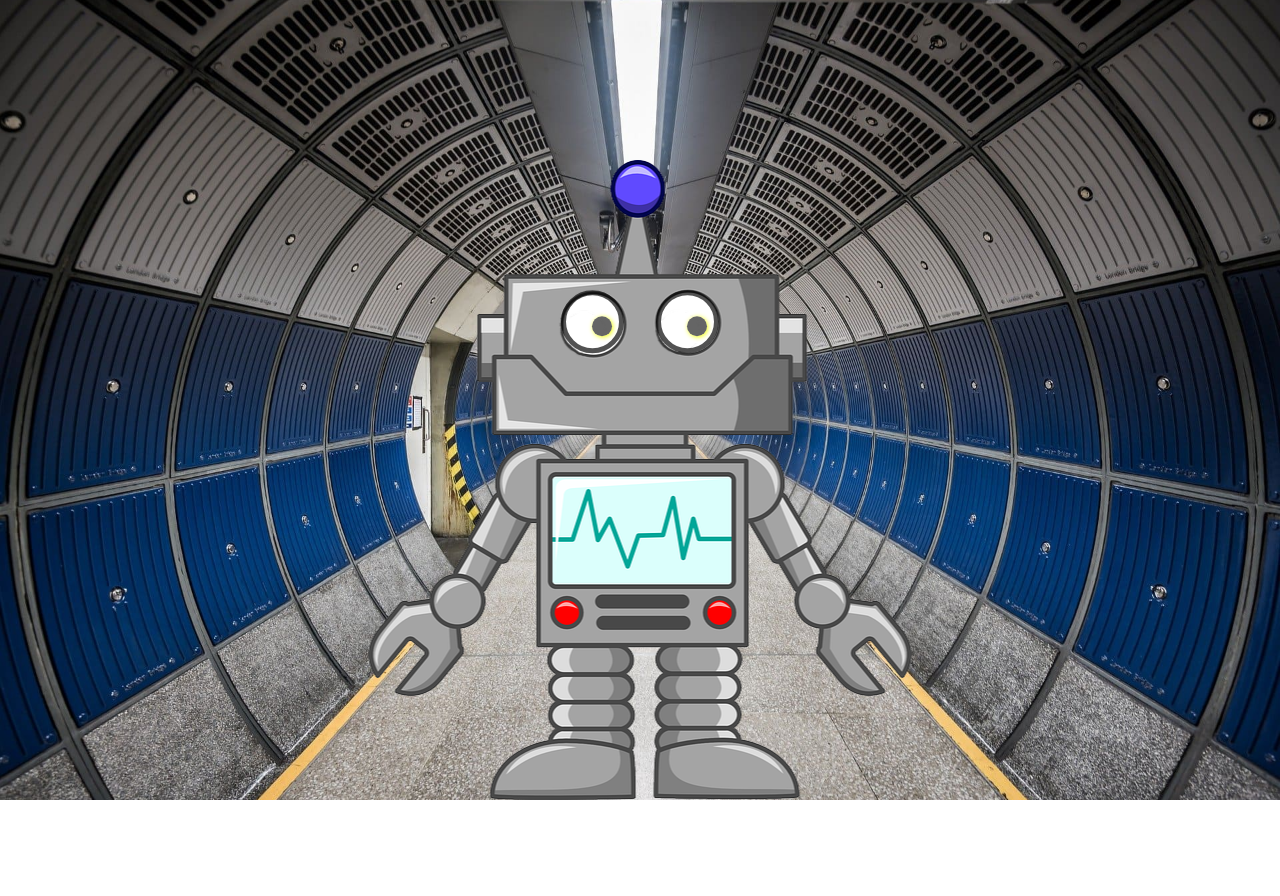
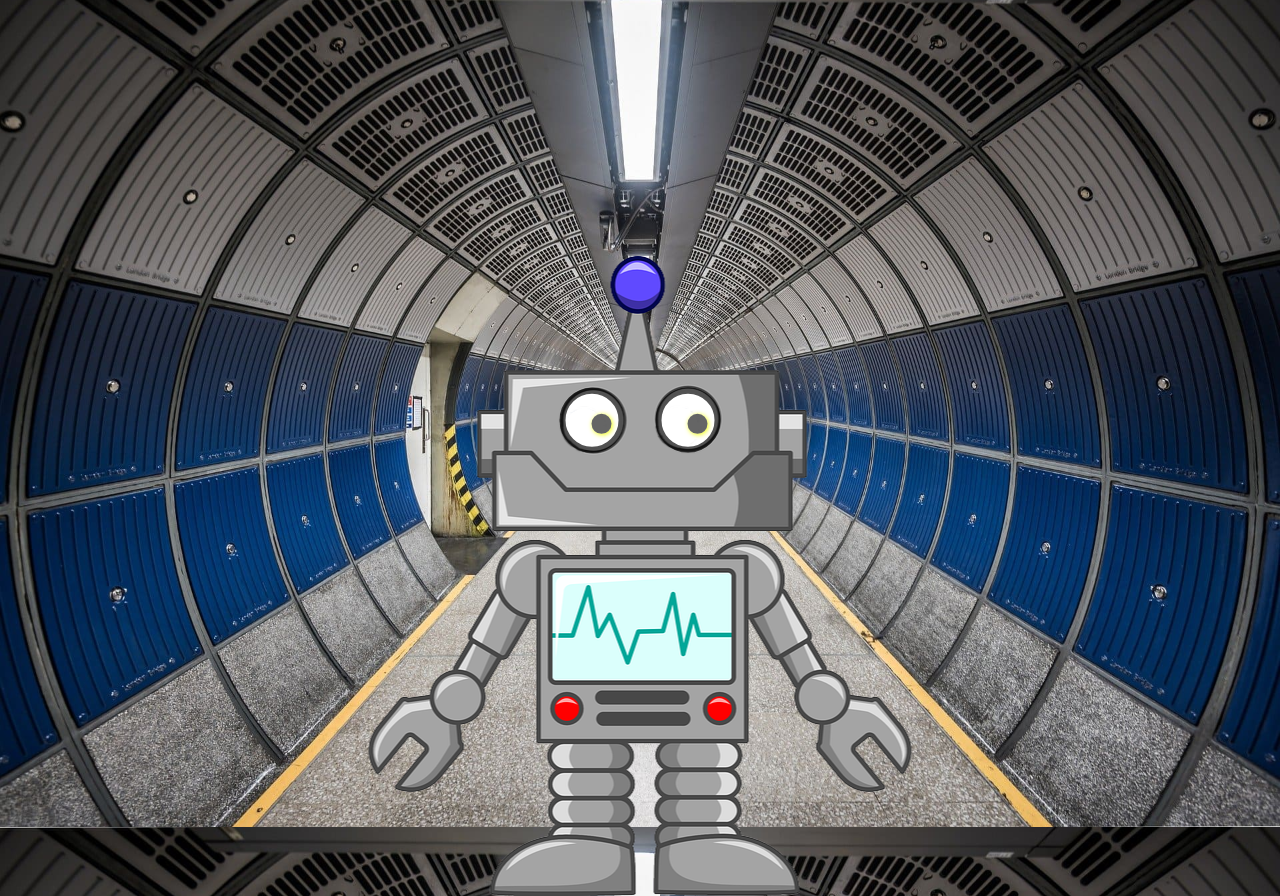
Before and after one commit to MilanForrat/js-cursor-follow-eyes-robot, a plain HTML site: page index.html in a window 1280 px wide. Before the commit the page ends 800 px from the top, so only its background shows below. Drawn offline with Linux system fonts and the light colour scheme.

Commit message:
feat: eyes position relative to the robot

```diff
--- a/index.html
+++ b/index.html
@@ -9,7 +9,7 @@
     <title>JS - The Eyes</title>
 </head>
 <body>
-    <img id="robot" src="./robot.png" alt="Un robot dont les yeux bougent en fonction de la position du curseur de l'utilisateur">
+    <div id="robot">
         <div class="eyes">
             <div class="eye">
                 <div class="eye-ball">
@@ -22,6 +22,7 @@
                 </div>
             </div>
         </div>
+    </div>
     <script src="./app.js"></script>
 </body>
 </html>
--- a/styles.css
+++ b/styles.css
@@ -12,20 +12,20 @@ body{
 }
 .eyes{
     position: absolute;
-    top: 40%;
+    top: 162px;
     transform: translateY(-46%);
     width: 100%;
     text-align: center;
 }
 .eye{
-    width: 63px;
-    height: 63px;
+    width: 65px;
+    height: 65px;
     display: inline-block;
-    margin: 14px;
+    margin: 13.5px;
     border-radius: 50%;
     position: relative;
     overflow: hidden;
-    border: 5px solid rgba(0, 0, 0, 0.678);
+    border: 6px solid rgba(0, 0, 0, 0.678);
 }
 
 .eye-ball{
@@ -40,8 +40,12 @@ body{
     box-shadow: 1px 1px 5px rgb(242, 255, 0);
 }
 #robot{
-    position: absolute;
-    bottom: 0;
+    background-image: url(./robot.png);
+    background-repeat: no-repeat;
+    height: 640px;
+    width: 543px;
+    position: relative;
+    top: 32%;
     left: 50%;
     z-index: -100;
     transform: translateX(-50%);
```
Lines whose indentation alone changed are shown as unchanged.
